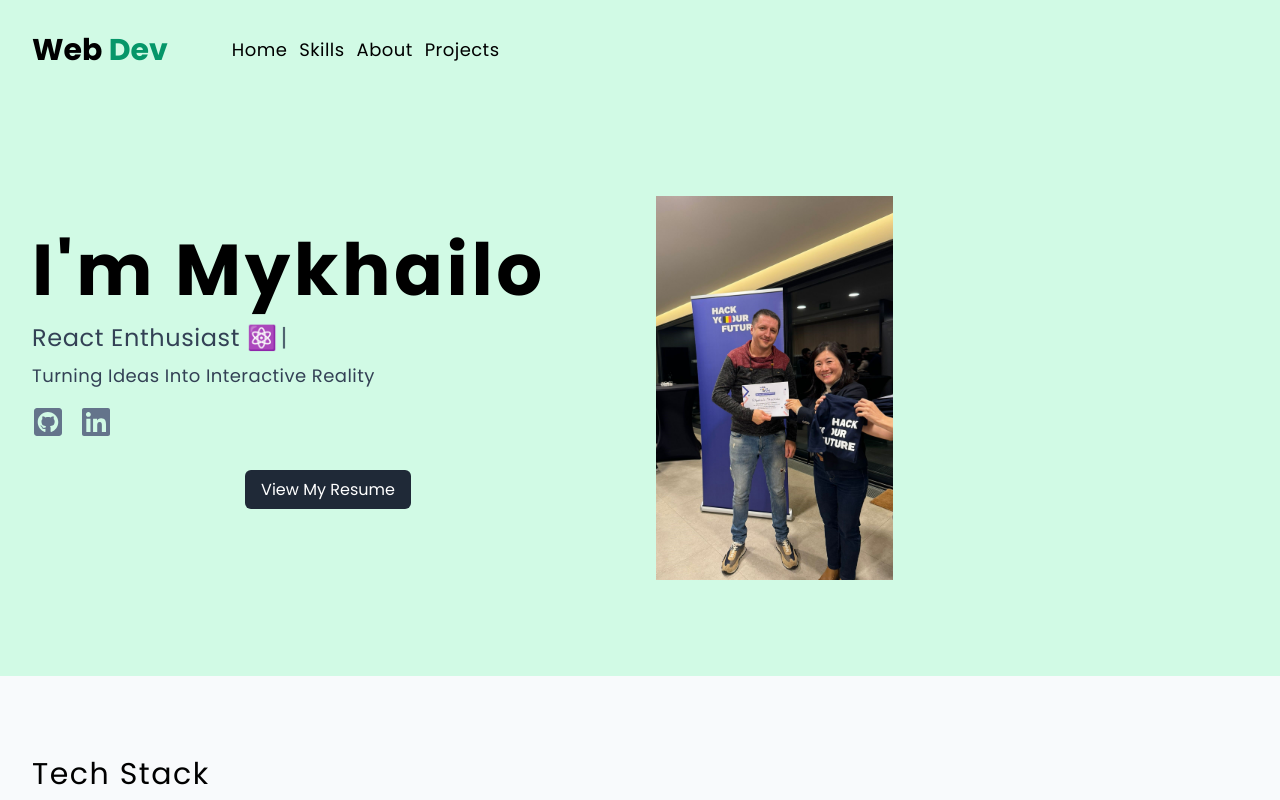
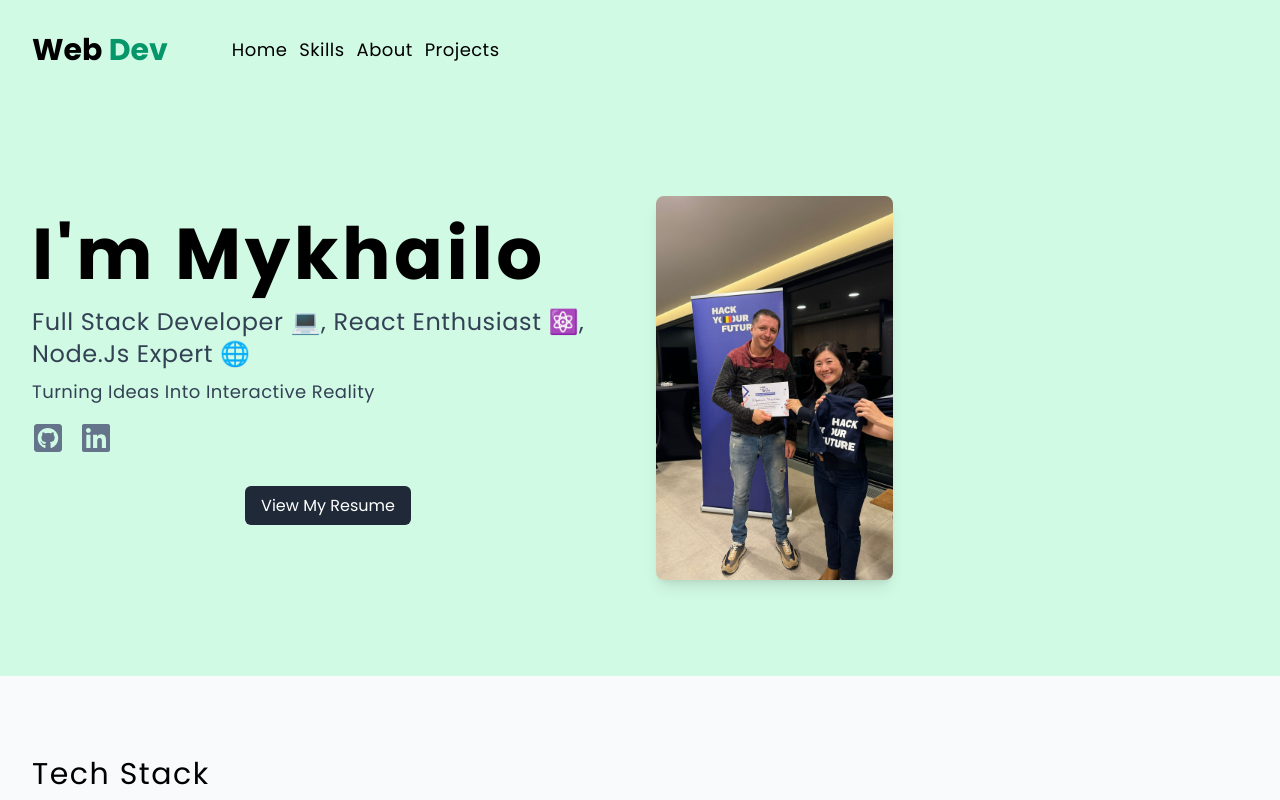
Before and after one commit to MishaShevchenko/Portfolio, a React (Vite) app: page / in a window 1280 px wide. Shown: the top 800 px of the page. Built offline with nearby package versions, Linux system fonts and the light colour scheme.

Commit message:
fix hero section

```diff
--- a/src/components/Hero.jsx
+++ b/src/components/Hero.jsx
@@ -1,38 +1,44 @@
-// import heroImg from "../assets/hero.svg";
 import { FaGithubSquare, FaLinkedin } from "react-icons/fa";
 import graduationImg from "../assets/Graduation picture2.JPG";
-import { Typewriter } from "react-simple-typewriter";
-
+import { motion } from "framer-motion";
 
 const Hero = () => {
   return (
-    <div className="bg-emerald-100 py-24">
+    <motion.div
+      className="bg-emerald-100 py-24"
+      id="hero"
+      initial={{ opacity: 0 }}
+      animate={{ opacity: 1 }}
+      transition={{ duration: 0.8 }}
+    >
       <div className="align-element grid md:grid-cols-2 items-center gap-8">
-        <article>
+        {/* Left Section - Text */}
+        <motion.article
+          initial={{ opacity: 0, x: -50 }}
+          animate={{ opacity: 1, x: 0 }}
+          transition={{ duration: 1 }}
+        >
           <h1 className="text-7xl font-bold tracking-wider">{`I'm Mykhailo`}</h1>
           <p className="mt-4 text-2xl text-slate-700 capitalize tracking-wide">
-            <Typewriter
-              words={[
-                "Full Stack Developer 💻",
-                "React Enthusiast ⚛️",
-                "Node.js Expert 🌐",
-              ]}
-              loop={Infinity}
-              cursor
-              cursorStyle="|"
-              typeSpeed={70}
-              deleteSpeed={50}
-              delaySpeed={1000}
-            />
+            {/* Static text fallback for mobile */}
+            <span className="hidden sm:inline">
+              Full Stack Developer 💻, React Enthusiast ⚛️, Node.js Expert 🌐
+            </span>
           </p>
           <p className="mt-2 text-lg text-slate-700 capitalize tracking-wide">
-            turning ideas into interactive reality
+            Turning ideas into interactive reality
           </p>
           <div className="flex gap-x-4 mt-4">
-            <a href="https://github.com/MishaShevchenko">
+            <a
+              href="https://github.com/MishaShevchenko"
+              aria-label="GitHub Profile"
+            >
               <FaGithubSquare className="h-8 w-8 text-slate-500 hover:text-black duration-300" />
             </a>
-            <a href="https://www.linkedin.com/in/misha-shevchenko/">
+            <a
+              href="https://www.linkedin.com/in/misha-shevchenko/"
+              aria-label="LinkedIn Profile"
+            >
               <FaLinkedin className="h-8 w-8 text-slate-500 hover:text-black duration-300" />
             </a>
           </div>
@@ -46,12 +52,24 @@ const Hero = () => {
               View My Resume
             </a>
           </div>
-        </article>
-        <article className="hidden md:block">
-          <img src={graduationImg} className="h-80 lg:h-96" />
-        </article>
+        </motion.article>
+
+        {/* Right Section - Image */}
+        <motion.article
+          className="hidden md:block"
+          initial={{ opacity: 0, x: 50 }}
+          animate={{ opacity: 1, x: 0 }}
+          transition={{ duration: 1, delay: 0.2 }}
+        >
+          <img
+            src={graduationImg}
+            alt="Graduation"
+            className="h-80 lg:h-96 object-cover rounded-lg shadow-lg"
+          />
+        </motion.article>
       </div>
-    </div>
+    </motion.div>
   );
 };
+
 export default Hero;
```
